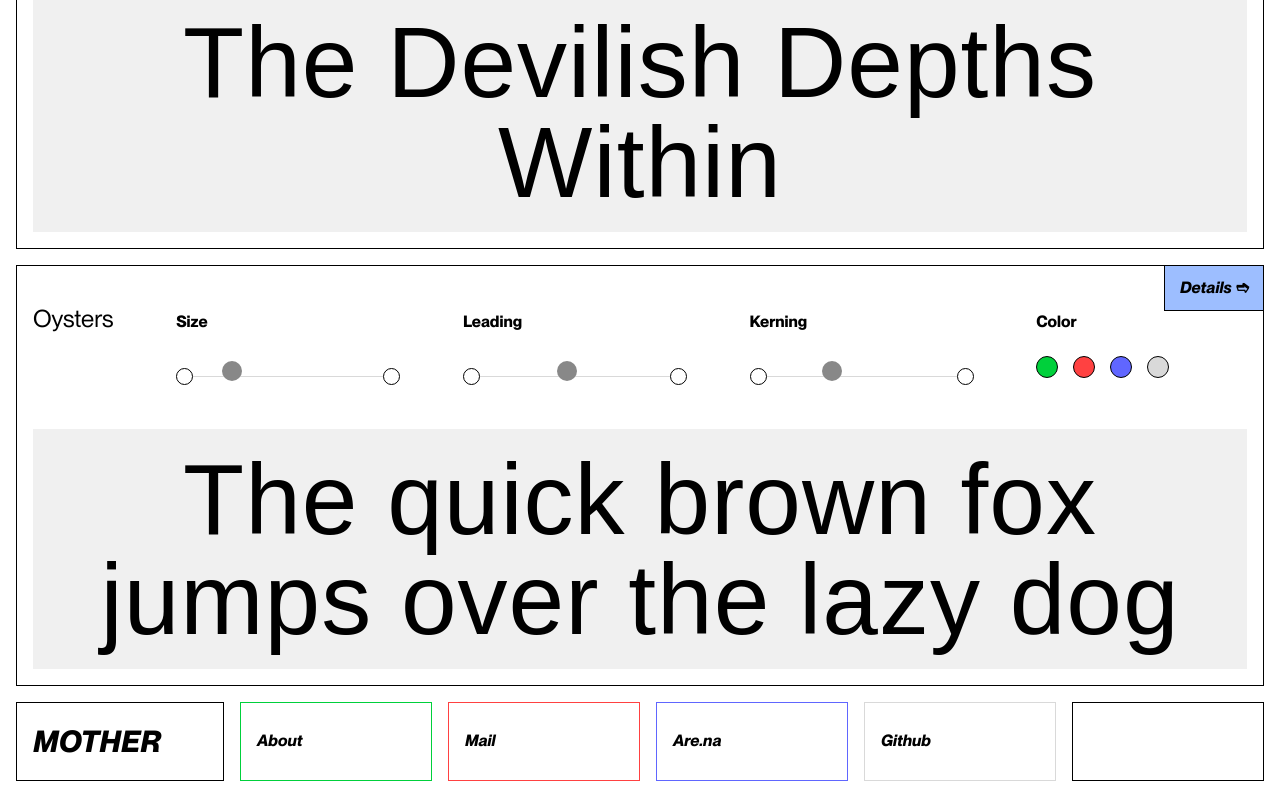
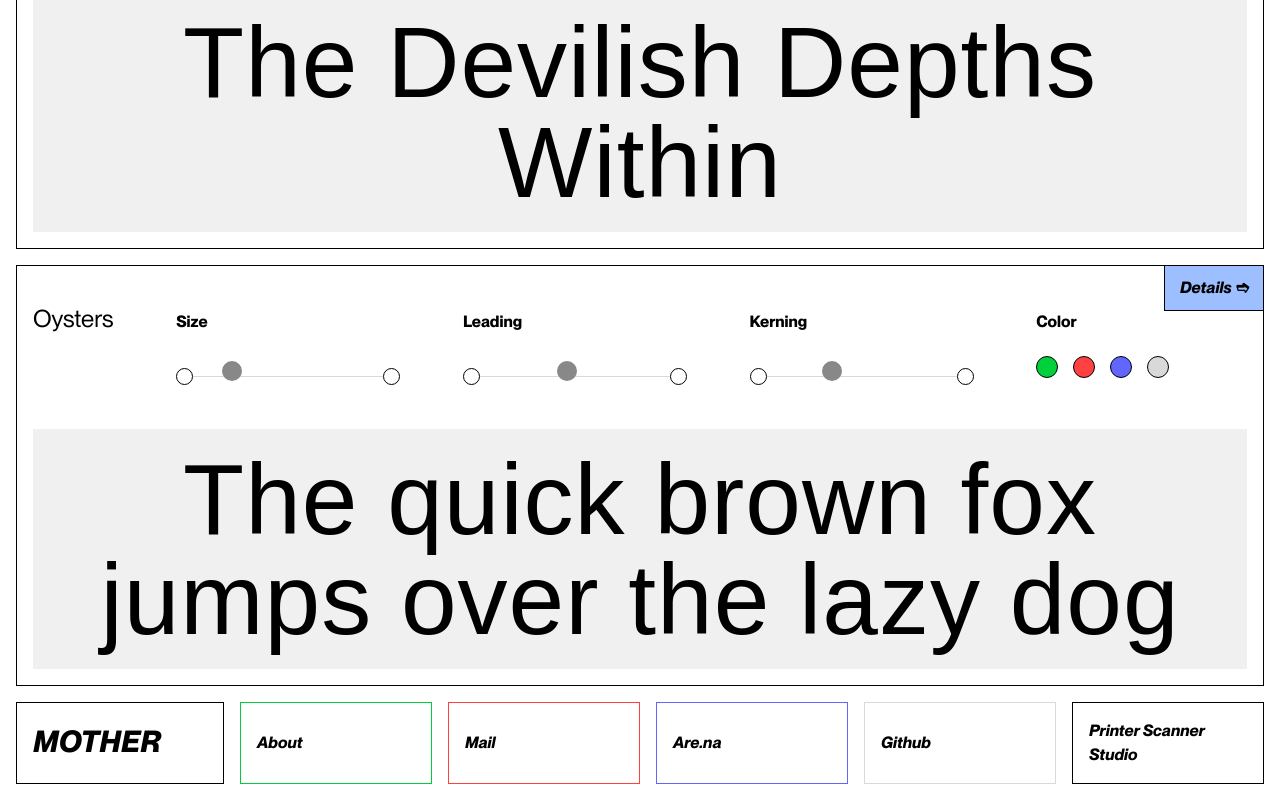
Before and after one commit to mother-type/mother-type.de, a React (Vite) app: page / in a window 1280 px wide. Shown: the part 958-1758 px from the top of the page. Built offline with nearby package versions, Linux system fonts and the light colour scheme; a web font is replaced by a local one.

Commit message:
Update Footer.jsx

```diff
--- a/src/layouts/Footer.jsx
+++ b/src/layouts/Footer.jsx
@@ -13,9 +13,9 @@ function Footer() {
         </div>
         <MenuItem href="/about" color="green" text="About" />
         <MenuItem href="mailto:itsmothertype@gmail.com" color="red" text="Mail" />
-        <MenuItem href="https://www.are.na/printer-scanner" color="blue" text="Are.na" />
+        <MenuItem href="https://www.are.na/printer-scanner-studio" color="blue" text="Are.na" />
         <MenuItem href="https://www.github.com/mother-type" color="gray" text="Github" />
-        <div className="grid-item"></div>
+        <MenuItem href="https://printerscanner.net" color="black" text="Printer Scanner Studio" />
       </div>
     </footer>
   );
```
